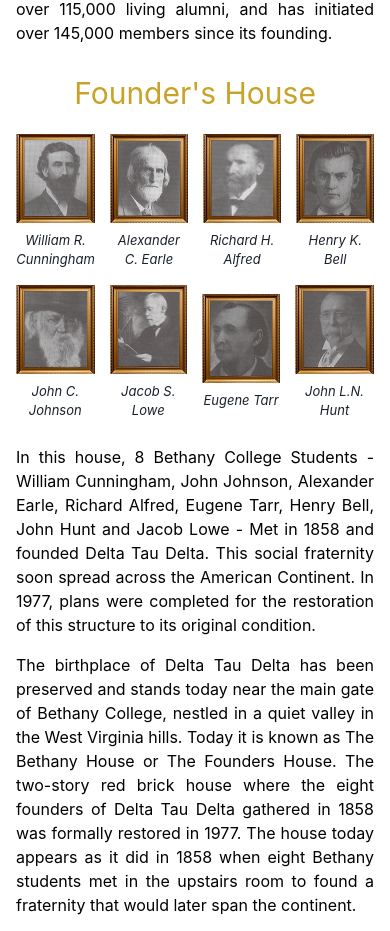
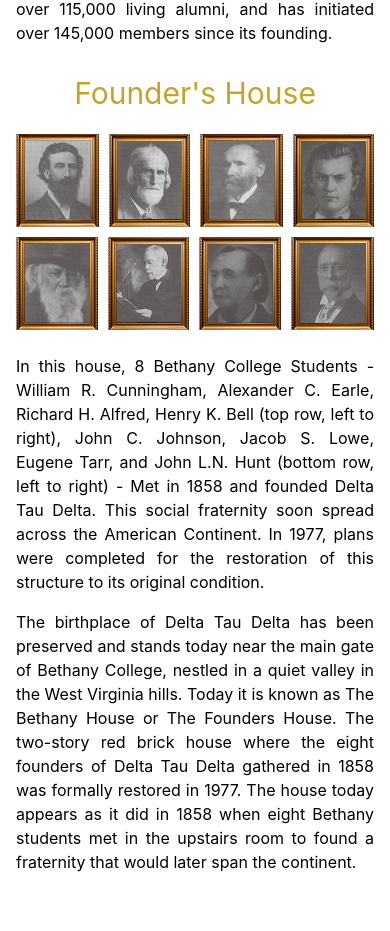
Before and after one commit to reeteshsudhakar/gtdelts-website, a Next.js app: page /about in a window 390 px wide. Shown: the part 3854-4785 px from the top of the page. Built offline with nearby package versions, Linux system fonts and the light colour scheme.

Commit message:
changes to make pages safe for mobile

```diff
--- a/src/components/ContactForm.tsx
+++ b/src/components/ContactForm.tsx
@@ -83,7 +83,7 @@
                 <Box p={4}>
                     <Wrap spacing={{ base: 20, sm: 3, md: 5, lg: 20 }}>
                         <WrapItem>
-                            <Box bg="white" borderRadius="lg" width={{ base: '500px', sm: '300px', md: '500px', lg: '750px' }}>
+                            <Box bg="white" borderRadius="lg" width={{ base: '300px', sm: '300px', md: '500px', lg: '750px' }}>
                                 <Box m={8} color="#0B0E3F">
                                     <VStack spacing={5}>
                                         <FormControl id="name">
--- a/src/components/PersonProfile.tsx
+++ b/src/components/PersonProfile.tsx
@@ -29,7 +29,6 @@
     return (
         <Center py={6}>
             <Box
-                maxW={'270px'}
                 w={'270px'}
                 bg={useColorModeValue('white', 'gray.800')}
                 boxShadow={'2xl'}
--- a/src/pages/about.tsx
+++ b/src/pages/about.tsx
@@ -77,65 +77,65 @@
                 >
                     Founder's House
                 </Text>
-                <VStack spacing={'15px'}>
-                    <HStack spacing={'15px'}>
+                <VStack spacing={'10px'}>
+                    <HStack spacing={'10px'}>
                         <VStack>
                             <Img
                                 src='images/about/cunningham.png.webp'
                                 alt='William R. Cunningham'
                             />
-                            <Text as='i' fontSize={'small'}>William R. Cunningham</Text>
+                            {/* <Text as='i' fontSize={'small'}>William R. Cunningham</Text> */}
                         </VStack>
                         <VStack>
                             <Img
                                 src='images/about/earle.png.webp'
                                 alt='Alexander C. Earle'
                             />
-                            <Text as='i' fontSize={'small'}>Alexander C. Earle</Text>
+                            {/* <Text as='i' fontSize={'small'}>Alexander C. Earle</Text> */}
                         </VStack>
                         <VStack>
                             <Img
                                 src='images/about/alfred.png.webp'
                                 alt='Richard H. Alfred'
                             />
-                            <Text as='i' fontSize={'small'}>Richard H. Alfred</Text>
+                            {/* <Text as='i' fontSize={'small'}>Richard H. Alfred</Text> */}
                         </VStack>
                         <VStack>
                             <Img
                                 src='images/about/bell.png.webp'
                                 alt='Henry K. Bell'
                             />
-                            <Text as='i' fontSize={'small'}>Henry K. Bell</Text>
+                            {/* <Text as='i' fontSize={'small'}>Henry K. Bell</Text> */}
                         </VStack>
                     </HStack>
-                    <HStack spacing={'15px'}>
+                    <HStack spacing={'10px'}>
                         <VStack>
                             <Img
                                 src='images/about/johnson.png.webp'
                                 alt='John C. Johnson'
                             />
-                            <Text as='i' fontSize={'small'}>John C. Johnson</Text>
+                            {/* <Text as='i' fontSize={'small'}>John C. Johnson</Text> */}
                         </VStack>
                         <VStack>
                             <Img
                                 src='images/about/lowe.png.webp'
                                 alt='Jacob S. Lowe'
                             />
-                            <Text as='i' fontSize={'small'}>Jacob S. Lowe</Text>
+                            {/* <Text as='i' fontSize={'small'}>Jacob S. Lowe</Text> */}
                         </VStack>
                         <VStack>
                             <Img
                                 src='images/about/tarr.png.webp'
                                 alt='Eugene Tarr'
                             />
-                            <Text as='i' fontSize={'small'}>Eugene Tarr</Text>
+                            {/* <Text as='i' fontSize={'small'}>Eugene Tarr</Text> */}
                         </VStack>
                         <VStack>
                             <Img
                                 src='images/about/hunt.png.webp'
                                 alt='John L.N. Hunt'
                             />
-                            <Text as='i' fontSize={'small'}>John L.N. Hunt</Text>
+                            {/* <Text as='i' fontSize={'small'}>John L.N. Hunt</Text> */}
                         </VStack>
                     </HStack>
                 </VStack>
--- a/src/pages/faqs-testimonials.tsx
+++ b/src/pages/faqs-testimonials.tsx
@@ -8,7 +8,8 @@
     useColorModeValue,
     Avatar,
     chakra,
-    SimpleGrid
+    SimpleGrid,
+    useBreakpointValue
 } from '@chakra-ui/react'
 import FileText from '../components/FileText'
 import { useState, useEffect } from 'react';
@@ -37,7 +38,7 @@
             position={'relative'}
             bg={useColorModeValue('white', 'gray.800')}
         >
-            <Flex direction={'column'} textAlign={'justify'} justifyContent={'space-between'}>
+            <Flex direction={'column'} textAlign={useBreakpointValue({ base: 'center', md: 'justify' })} justifyContent={'space-between'}>
                 <chakra.p fontWeight={'medium'} fontSize={'15px'} pb={4}>
                     {content}
                 </chakra.p>
--- a/src/pages/index.tsx
+++ b/src/pages/index.tsx
@@ -29,7 +29,7 @@
         </Heading>
         <FileText filePath={'/assets/introLetterPart1.txt'} />
         <HStack
-          spacing='24px'
+          spacing={{ base: '12px', md: '24px' }}
           align='center'
         >
           <Img
--- a/src/pages/recruitment.tsx
+++ b/src/pages/recruitment.tsx
@@ -34,9 +34,10 @@
                     </Text>
                 </Heading>
                 <FileText filePath='assets/recruitment.txt' />
-                <HStack
+                <Stack
                     align={'center'}
                     spacing={8}
+                    direction={{ base: 'column', md: 'row' }}
                 >
                     <PersonProfile
                         name={'Jong Liu'}
@@ -55,7 +56,7 @@
                         major={'Industrial Engineering'}
                     />
 
-                </HStack>
+                </Stack>
             </Stack>
         </Container>
     </>
--- a/src/utils/constants.ts
+++ b/src/utils/constants.ts
@@ -106,7 +106,7 @@
         name: 'Truett Brown',
         position: 'Risk Manager',
         imagePath: '/images/exec/risk-manager.png',
-        backgroundPath: '/images/gold-background.png',
+        backgroundPath: '/images/purple-background.png',
         socials: ['https://www.instagram.com/truettbrown/', 'https://www.linkedin.com/in/truett-brown/'],
         major: 'Mechanical Engineering'
     },
@@ -114,7 +114,7 @@
         name: 'Liam Adams',
         position: 'House Manager',
         imagePath: '/images/exec/house-manager.png',
-        backgroundPath: '/images/purple-background.png',
+        backgroundPath: '/images/gold-background.png',
         socials: ['https://www.instagram.com/_.liamadams._', 'https://www.linkedin.com/in/liam-adams-396730232/'],
         major: 'Mechanical Engineering'
     },
```
Also changed, not shown: src/pages/campus-involvements.tsx (+12 -8 lines), src/pages/officers.tsx (+14 -9 lines), public/assets/foundersHouse.txt.
